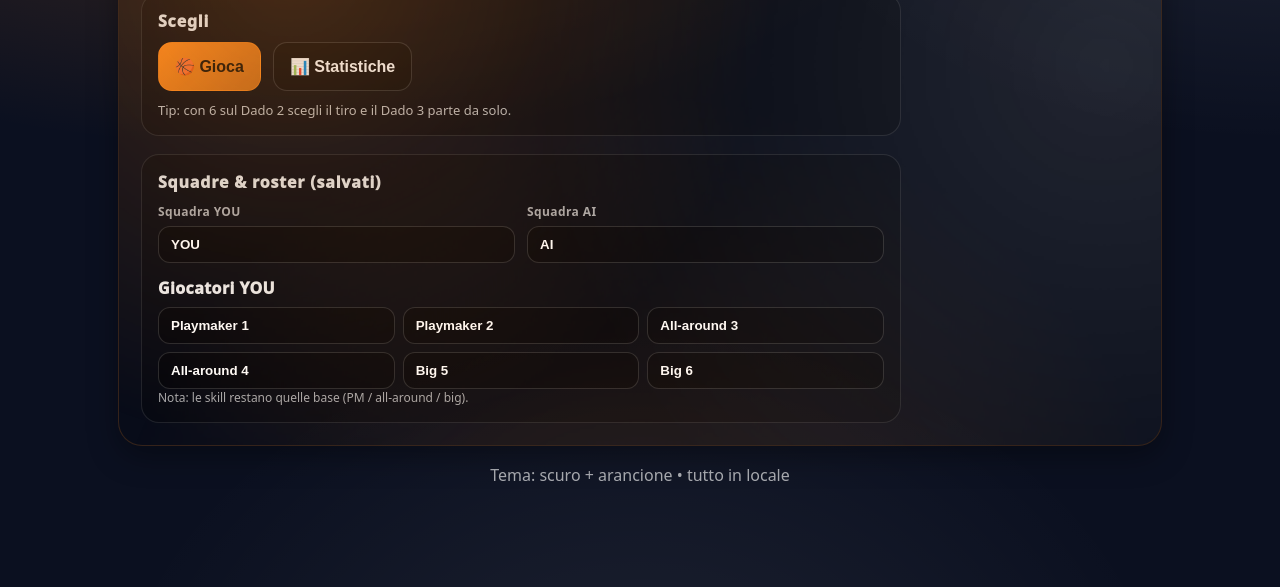
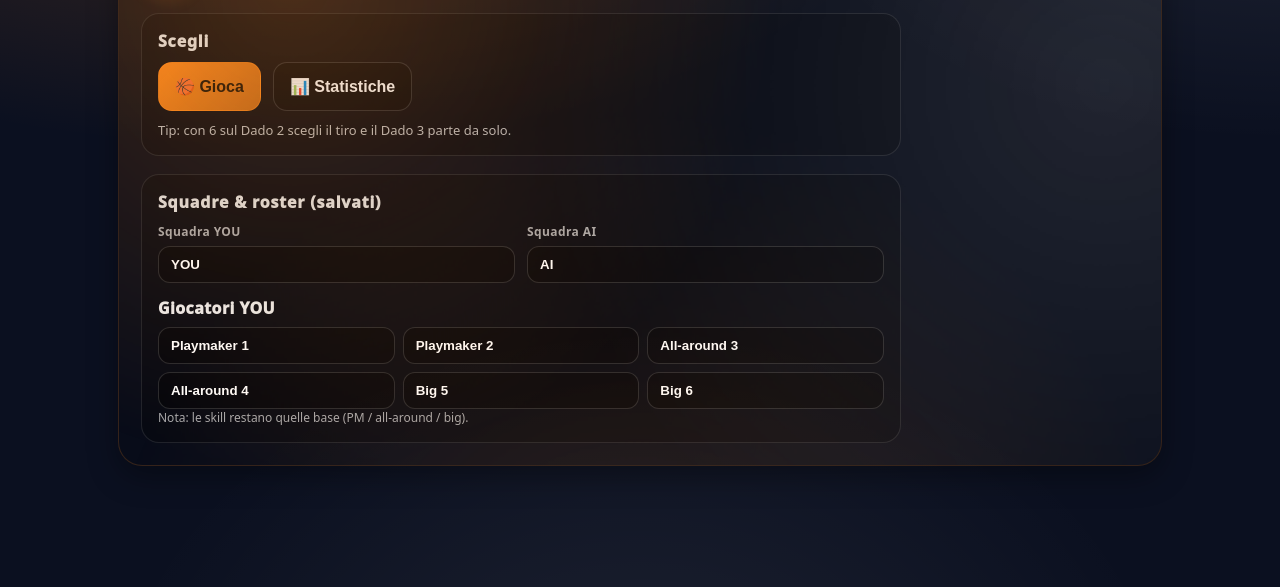
Before and after one commit to Ricky9577/Dice-hoops, a plain HTML site: page index.html in a window 1280 px wide. Shown: the part 213-800 px from the top of the page. Drawn offline with Linux system fonts and the light colour scheme.

Commit message:
Restore index.html to original state

```diff
--- a/index.html
+++ b/index.html
@@ -66,9 +66,7 @@
           <div class="landing-glow"></div>
         </div>
 
-        <div class="landing-footer">
-          <span class="muted">Tema: scuro + arancione • tutto in locale</span>
-        </div>
+
       </div>
     </section>
 
```
